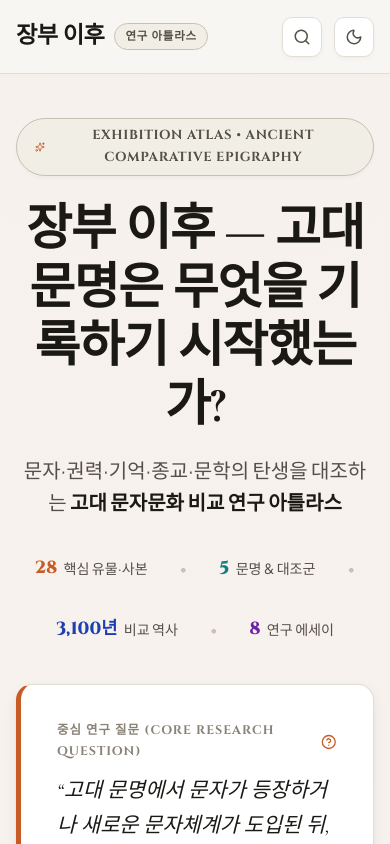
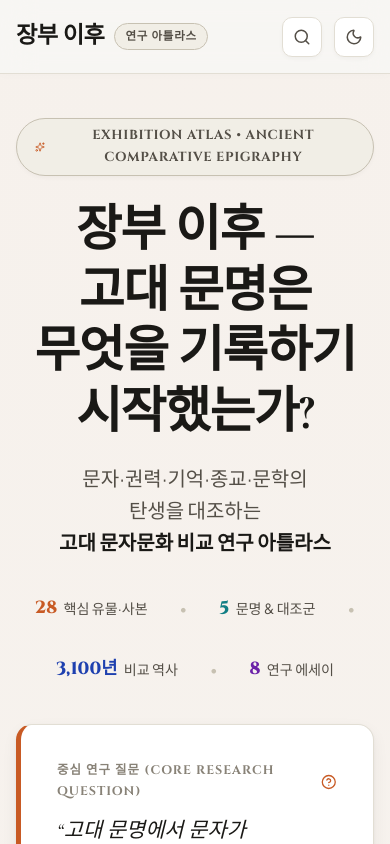
Before and after one commit to YgHnSIM/after-the-ledger, a React (Vite) app: page / in a window 390 px wide. Shown: the top 844 px of the page. Built offline with nearby package versions, Linux system fonts and the light colour scheme; a web font is replaced by a local one.

Commit message:
style(typography): enhance line breaking and title-phrase balance
- Apply word-break keep-all, text-wrap balance, and text-wrap pretty
- Add semantic title-phrase spans for responsive headings

```diff
--- a/src/components/HomeView.tsx
+++ b/src/components/HomeView.tsx
@@ -36,11 +36,13 @@ export const HomeView: React.FC<HomeViewProps> = ({ onNavigateTab }) => {
           <span className="font-cinzel">EXHIBITION ATLAS • ANCIENT COMPARATIVE EPIGRAPHY</span>
         </div>
 
-        <h1 style={{ fontSize: '3.1rem', marginBottom: '1.25rem', fontFamily: 'var(--font-serif)', maxWidth: '1000px', margin: '0 auto 1.25rem auto', letterSpacing: '-0.025em', fontWeight: 700 }}>
-          장부 이후 — 고대 문명은 무엇을 기록하기 시작했는가?
+        <h1 className="hero-title" style={{ fontSize: '3.1rem', marginBottom: '1.25rem', fontFamily: 'var(--font-serif)', maxWidth: '1020px', margin: '0 auto 1.25rem auto', letterSpacing: '-0.025em', fontWeight: 700 }}>
+          <span className="title-phrase">장부 이후 — </span>{' '}
+          <span className="title-phrase">고대 문명은 무엇을 기록하기 시작했는가?</span>
         </h1>
-        <p style={{ fontSize: '1.25rem', color: 'var(--text-secondary)', maxWidth: '820px', margin: '0 auto 2.25rem auto', lineHeight: 1.6 }}>
-          문자·권력·기억·종교·문학의 탄생을 대조하는 <strong style={{ color: 'var(--text-primary)' }}>고대 문자문화 비교 연구 아틀라스</strong>
+        <p style={{ fontSize: '1.25rem', color: 'var(--text-secondary)', maxWidth: '840px', margin: '0 auto 2.25rem auto', lineHeight: 1.6 }}>
+          <span className="title-phrase">문자·권력·기억·종교·문학의 탄생을 대조하는 </span>{' '}
+          <span className="title-phrase"><strong style={{ color: 'var(--text-primary)' }}>고대 문자문화 비교 연구 아틀라스</strong></span>
         </p>
 
         {/* MUSEUM EXHIBITION STATISTICS METRIC BANNER */}
--- a/src/components/HomericEpicView.tsx
+++ b/src/components/HomericEpicView.tsx
@@ -18,11 +18,14 @@ export const HomericEpicView: React.FC = () => {
           <span className="font-cinzel">HOMERIC EPICS MASTERY ATLAS • ILIAD & ODYSSEY</span>
         </div>
 
-        <h1 style={{ fontSize: '2.8rem', fontFamily: 'var(--font-serif)', maxWidth: '950px', margin: '0 auto 1rem auto', letterSpacing: '-0.02em', fontWeight: 700 }}>
-          호메로스 서사시 독파 아틀라스 — 《일리아스》 & 《오뒷세이아》
+        <h1 className="hero-title" style={{ fontSize: '2.8rem', fontFamily: 'var(--font-serif)', maxWidth: '980px', margin: '0 auto 1rem auto', letterSpacing: '-0.02em', fontWeight: 700 }}>
+          <span className="title-phrase">호메로스 서사시 독파 아틀라스 — </span>{' '}
+          <span className="title-phrase">《일리아스》 & 《오뒷세이아》</span>
         </h1>
-        <p style={{ fontSize: '1.18rem', color: 'var(--text-secondary)', maxWidth: '820px', margin: '0 auto 2rem auto', lineHeight: 1.6 }}>
-          펠레우스의 아들의 <strong style={{ color: 'var(--text-primary)' }}>파멸적 분노(Mēnis)</strong>부터 20년 만의 <strong style={{ color: 'var(--text-primary)' }}>고향 귀환(Nostos)</strong>까지 — 문명사적 구전 전통과 근동 비교를 통해 호메로스 원전을 깊이 있게 독파합니다.
+        <p style={{ fontSize: '1.18rem', color: 'var(--text-secondary)', maxWidth: '840px', margin: '0 auto 2rem auto', lineHeight: 1.6 }}>
+          <span className="title-phrase">펠레우스의 아들의 <strong style={{ color: 'var(--text-primary)' }}>파멸적 분노(Mēnis)</strong>부터</span>{' '}
+          <span className="title-phrase">20년 만의 <strong style={{ color: 'var(--text-primary)' }}>고향 귀환(Nostos)</strong>까지 — </span>{' '}
+          <span className="title-phrase">문명사적 구전 전통과 근동 비교를 통해 호메로스 원전을 깊이 있게 독파합니다.</span>
         </p>
 
         {/* SUB-SECTION NAV BUTTONS */}
--- a/src/components/InstitutionsView.tsx
+++ b/src/components/InstitutionsView.tsx
@@ -12,9 +12,14 @@ export const InstitutionsView: React.FC = () => {
           <GraduationCap size={15} style={{ color: 'var(--civ-mesopotamia)' }} />
           <span className="font-cinzel">SCRIBAL INSTITUTIONS & KNOWLEDGE PRODUCTION</span>
         </div>
-        <h1 className="section-title">서기관 교육 및 지식 생산 제도 (Scribal Institutions)</h1>
+        <h1 className="section-title">
+          <span className="title-phrase">서기관 교육 및 </span>{' '}
+          <span className="title-phrase">지식 생산 제도 (Scribal Institutions)</span>
+        </h1>
         <p className="section-subtitle">
-          고대 문자의 쓰임새를 결정지은 것은 부호의 단순함(알파벳 여부)이 아니라, 서기관을 교육하고 관리한 <strong>국가·신전의 제도(Institutions)</strong>였습니다. 문명별 6대 기록 생산 제도를 대조합니다.
+          <span className="title-phrase">고대 문자의 쓰임새를 결정지은 것은 부호의 단순함(알파벳 여부)이 아니라, </span>{' '}
+          <span className="title-phrase">서기관을 교육하고 관리한 <strong>국가·신전의 제도(Institutions)</strong>였습니다. </span>{' '}
+          <span className="title-phrase">문명별 6대 기록 생산 제도를 대조합니다.</span>
         </p>
       </section>
 
--- a/src/styles/index.css
+++ b/src/styles/index.css
@@ -110,11 +110,27 @@ body {
   transition: background-color 0.3s ease, color 0.3s ease;
 }
 
-/* Typography Utility */
-h1, h2, h3, .font-serif {
+/* Typography Utility & Precise Line Breaking */
+h1, h2, h3, h4, h5, h6,
+.section-title,
+.hero-title,
+.card-title,
+.font-serif {
   font-family: var(--font-serif);
-  font-weight: 600;
-  letter-spacing: -0.015em;
+  font-weight: 700;
+  letter-spacing: -0.02em;
+  word-break: keep-all;
+  text-wrap: balance;
+  overflow-wrap: break-word;
+}
+
+p, blockquote, .section-subtitle, .card-subtitle, article {
+  word-break: keep-all;
+  text-wrap: pretty;
+}
+
+.title-phrase {
+  display: inline-block;
 }
 
 .font-cinzel {
@@ -125,17 +141,17 @@ h1, h2, h3, .font-serif {
 
 h1 {
   font-size: 2.75rem;
-  line-height: 1.18;
+  line-height: 1.22;
 }
 
 h2 {
   font-size: 1.95rem;
-  line-height: 1.28;
+  line-height: 1.3;
 }
 
 h3 {
   font-size: 1.35rem;
-  line-height: 1.35;
+  line-height: 1.38;
 }
 
 p {
```
